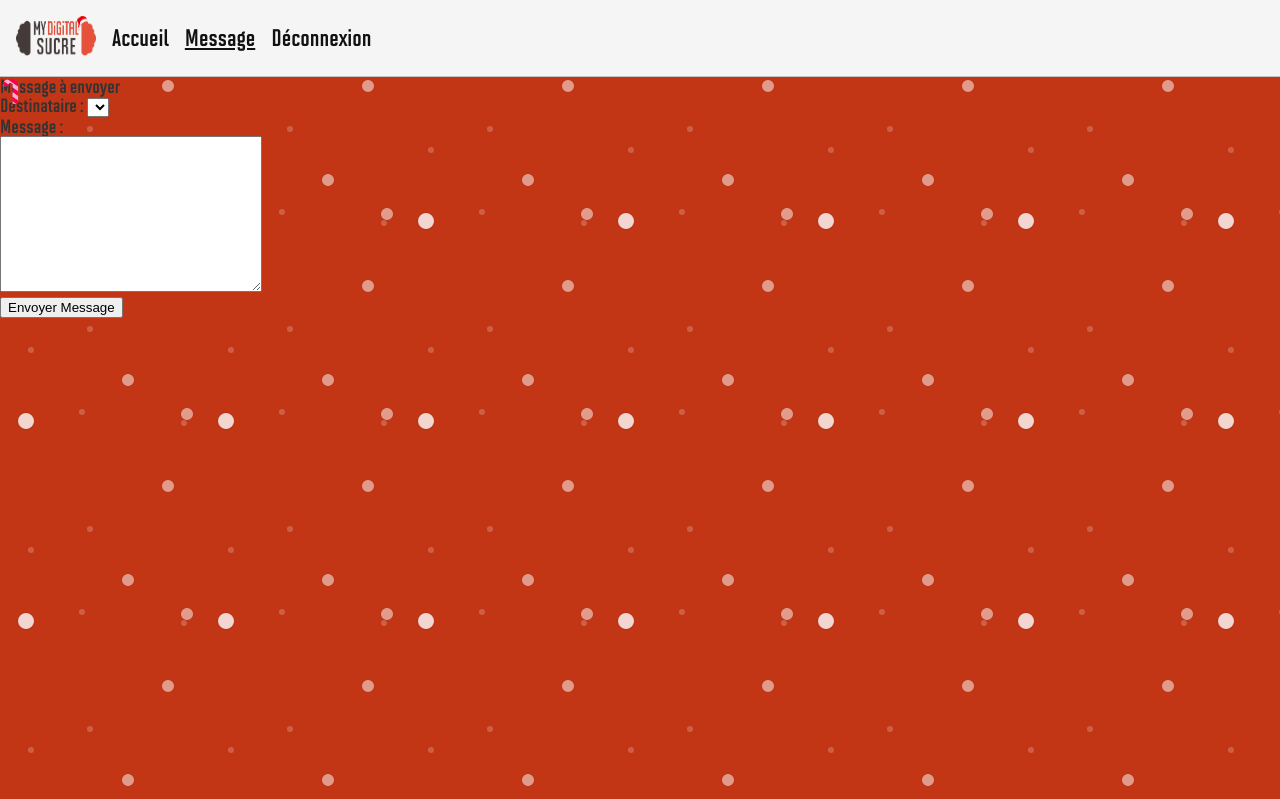
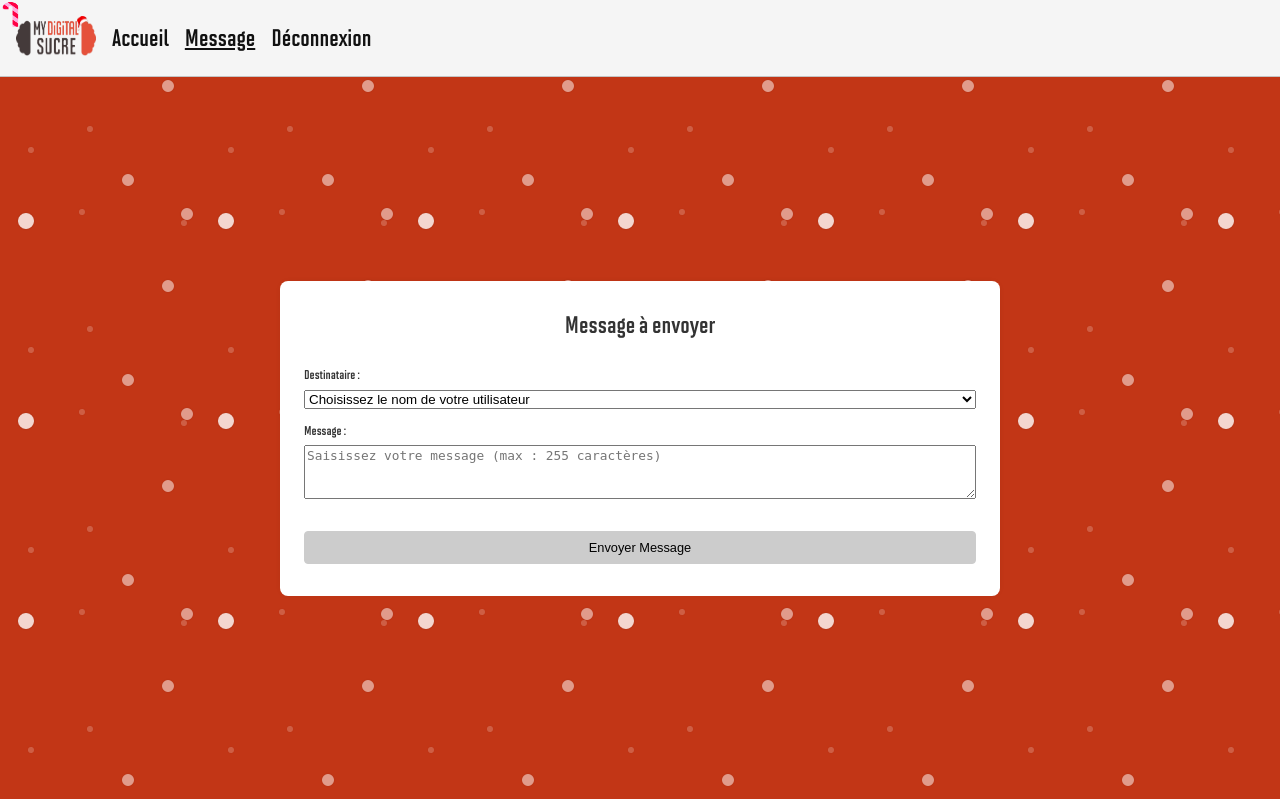
Before and after one commit to leotran671/Sucre-d-orge, a PHP site: page /message.php in a window 1280 px wide. Shown: the top 799 px of the page. Run offline with PHP 8.4, Linux system fonts and the light colour scheme; the visitor is signed in with stand-in values (Sample User, id 1); tables that the repository leaves empty or names only in its code hold one stand-in row (values such as "Sample post"); lists and menus that the app fills with data are empty; style sheets or scripts are compiled from the project's sources.

Commit message:
Feature add message.css

```diff
--- a/src/message.php
+++ b/src/message.php
@@ -24,11 +24,11 @@
 
     try{
         if($user['credit'] < 1) throw new Exception("Vous n'avez pas assez de crédit pour envoyer un message");
-        if(empty($_POST['destinataire'])) throw new Exception("Veuillez choisir un destinataire");
+        $tuid = (int) htmlspecialchars($_POST['destinataire']);
+        if(empty($_POST['destinataire']) || $tuid==0) throw new Exception("Veuillez choisir un destinataire");
         if(empty($_POST['message'])) throw new Exception("Veuillez saisir un message");
 
         global $bdd;
-        $tuid = (int) htmlspecialchars($_POST['destinataire']);
         $message = $bdd->prepare("INSERT INTO messages (uid, tid , msg, status) VALUES (:uid, :tid, :msg, :status)");
         $message->execute([
             'uid' => $_SESSION['user']['id'],
@@ -56,15 +56,19 @@
 <head>
     <?php require('./includes/head.php') ?>
     <title>Message</title>
+    <link rel="stylesheet" href="public/style/message.css">
 </head>
 <body>
     <?php require('./includes/nav.php') ?>
-    <h1>Message à envoyer</h1>
+
     <form method="post">
-        <div>
+        <div class="title">
+            <h1>Message à envoyer</h1>
+        </div>
+        <div class="input">
             <label>Destinataire :</label>
-
             <select name="destinataire" id="destinataire">
+                <option selected>Choisissez le nom de votre utilisateur</option>
                 <?php foreach ($destinataires as $destinataire){
                     if($destinataire['id']!=$_SESSION['user']['id']){
                     ?>
@@ -72,10 +76,10 @@
                 <?php }} ?>
             </select>
         </div>
-        <div>
+        <div class="input">
             <label>Message :</label>
             <div>
-                <textarea cols="30" rows="10" name="message" id="message"></textarea>
+                <textarea name="message" id="message" maxlength="255" placeholder="Saisissez votre message (max : 255 caractères)"></textarea>
             </div>
         </div>
 
--- /dev/null
+++ b/src/public/style/message.css
@@ -0,0 +1,63 @@
+body {
+  display: flex;
+  flex-direction: column;
+  height: 100vh;
+}
+
+form {
+  position: relative;
+  z-index: 2;
+  display: flex;
+  flex-direction: column;
+  padding: 2rem 1.5rem;
+  width: 100%;
+  background-color: white;
+  margin: auto;
+  border-radius: 8px;
+  box-shadow: 0 0 10px -5px rgba(0, 0, 0, 0.2);
+}
+@media (min-width: 769px) {
+  form {
+    max-width: 42rem;
+  }
+}
+form .title {
+  display: flex;
+  justify-content: center;
+  font-size: 1.5rem;
+  margin-bottom: 2rem;
+}
+form .input {
+  display: flex;
+  flex-direction: column;
+  margin-bottom: 1rem;
+}
+form .input label {
+  font-size: 0.8rem;
+  margin-bottom: 0.5rem;
+}
+form .input input {
+  padding: 0.5rem;
+  border: 1px solid #ccc;
+  border-radius: 4px;
+  font-size: 0.8rem;
+}
+form input[type=submit] {
+  padding: 0.5rem;
+  border: 1px solid #ccc;
+  border-radius: 4px;
+  font-size: 0.8rem;
+  background-color: #ccc;
+  cursor: pointer;
+}
+form input[type=submit]:hover {
+  background-color: #aaa;
+}
+form #message {
+  display: flex;
+  flex-direction: column;
+  margin-bottom: 1rem;
+  font-size: 0.8rem;
+  width: 99.1%;
+  height: 3rem;
+}/*# sourceMappingURL=message.css.map */
--- /dev/null
+++ b/src/public/style/message.scss
@@ -0,0 +1,64 @@
+@import "function";
+
+body {
+    display: flex;
+    flex-direction: column;
+    height: 100vh;
+}
+
+form {
+    position:relative;
+    z-index: 2;
+    display:flex;
+    flex-direction:column;
+    padding:2rem 1.5rem;
+    width: 100%;
+    @include desktop {
+        max-width: 42rem;
+    }
+    background-color:white;
+    margin: auto;
+    border-radius:8px;
+    box-shadow: 0 0 10px -5px rgba(0,0,0,0.2);
+
+    .title{
+        display: flex;
+        justify-content:center;
+        font-size: 1.5rem;
+        margin-bottom: 2rem;
+    }
+    .input {
+        display: flex;
+        flex-direction: column;
+        margin-bottom: 1rem;
+        label {
+            font-size: 0.8rem;
+            margin-bottom: 0.5rem;
+        }
+        input {
+            padding: 0.5rem;
+            border: 1px solid #ccc;
+            border-radius: 4px;
+            font-size: 0.8rem;
+        }
+    }
+    input[type="submit"] {
+        padding: 0.5rem;
+        border: 1px solid #ccc;
+        border-radius: 4px;
+        font-size: 0.8rem;
+        background-color: #ccc;
+        cursor: pointer;
+        &:hover {
+            background-color: #aaa;
+        }
+    }
+    #message{
+        display: flex;
+        flex-direction: column;
+        margin-bottom: 1rem;
+        font-size: 0.8rem;
+        width: 99.1%;
+        height: 3rem;
+    }
+}
```
Also changed, not shown: 1 other file.
